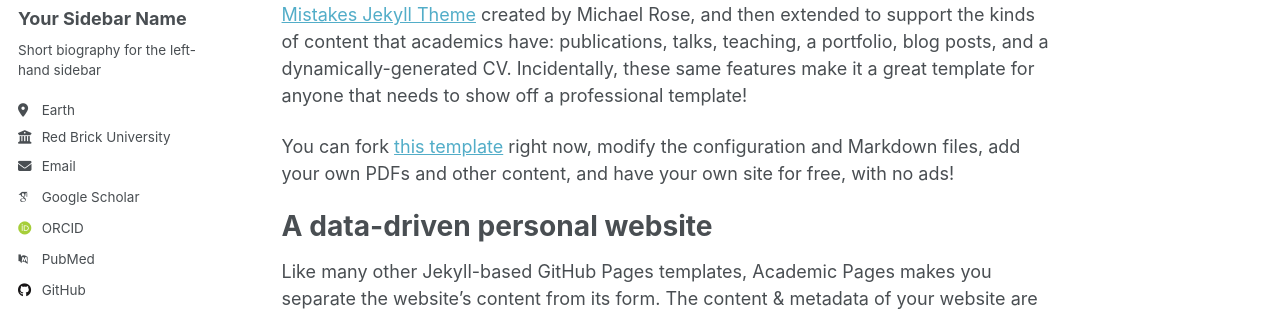
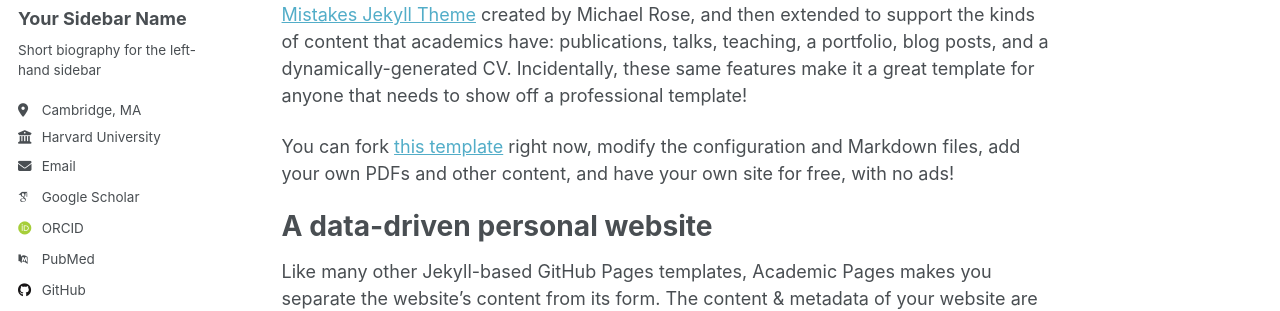
Before and after one commit to epanomeritakis/epanomeritakis.github.io, a Jekyll site: the page built from _pages/about.md, in a window 1280 px wide. Shown: the part 276-587 px from the top of the page. Built offline with Jekyll 4.4.1, drawn with Linux system fonts in a browser that asks for light colours; some web fonts are replaced; a script that is not in the unit is left out.

Commit message:
Update location and employer in config file

```diff
--- a/_config.yml
+++ b/_config.yml
@@ -27,10 +27,10 @@ author:
   name             : "Your Sidebar Name"
   pronouns         : # example: "she/her"
   bio              : "Short biography for the left-hand sidebar"
-  location         : "Earth"
-  employer         : "Red Brick University"
+  location         : "Cambridge, MA"
+  employer         : "Harvard University"
   uri              : # URL
-  email            : "none@example.org"
+  email            : "aristotle_epanomeritakis@fas.harvard.edu"
 
   # Academic websites
   academia         : # URL
```
